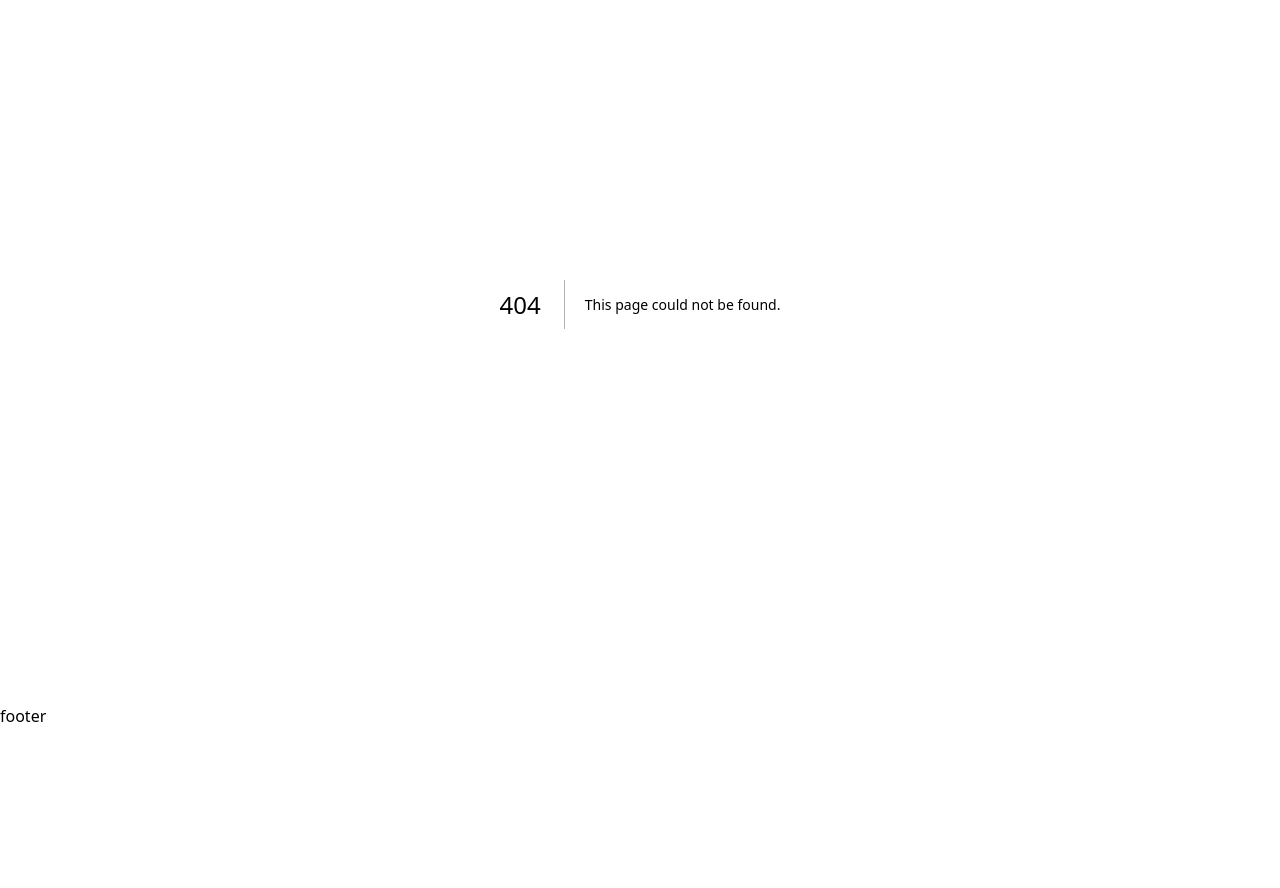
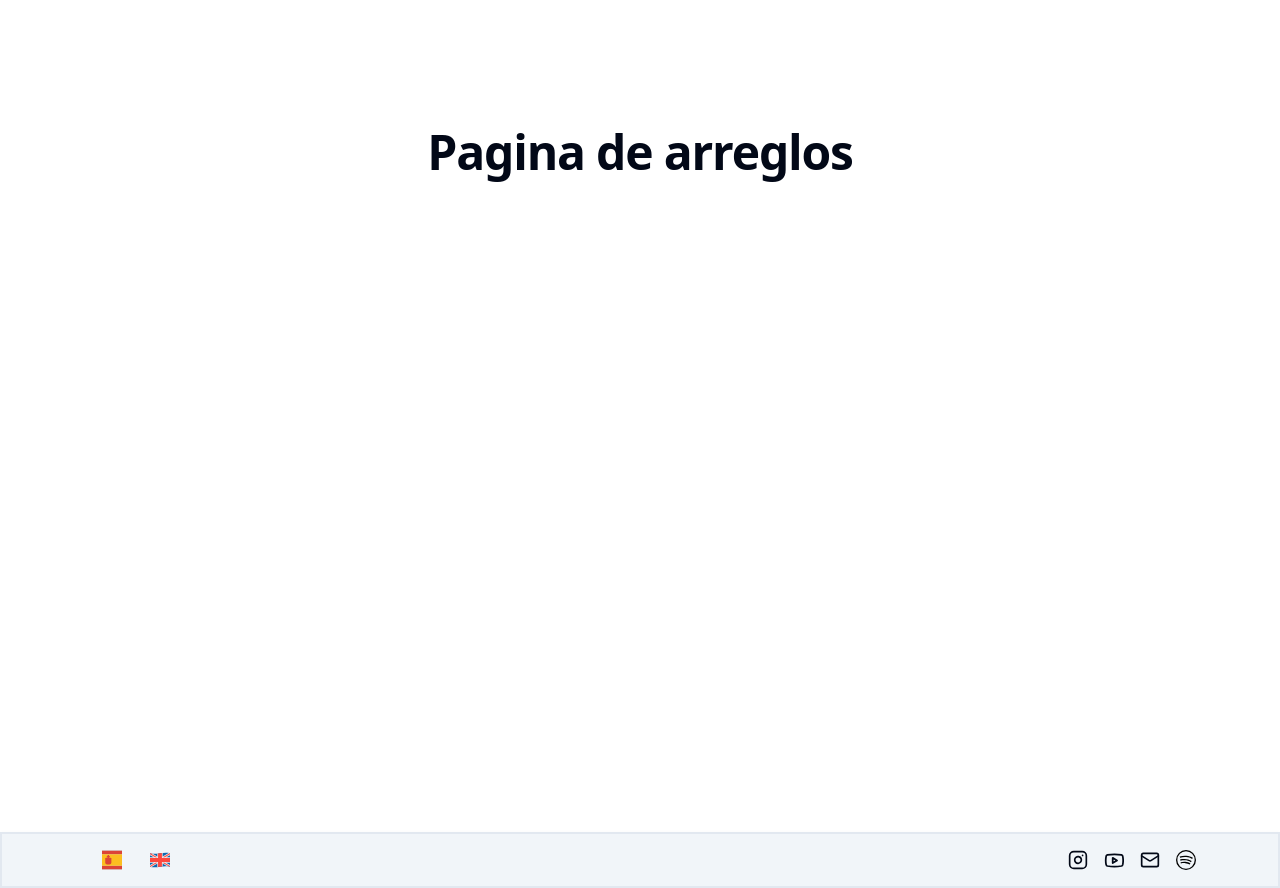
Before and after one commit to GC5355/web-agustin-pardo, a Next.js app: page /arreglos in a window 1280 px wide. Before the commit this address had no page. Shown: the part 182-1070 px from the top of the page. Before the commit the page ends 910 px from the top, so only its background shows below. Built offline with nearby package versions, Linux system fonts and the light colour scheme.

Commit message:
pasaje proyecto done

```diff
--- /dev/null
+++ b/src/app/arreglos/layout.tsx
@@ -0,0 +1,24 @@
+import React, { type ReactNode } from 'react'
+import { type Metadata } from 'next'
+
+
+interface LayoutProps {
+  children: ReactNode
+}
+
+export const metadata: Metadata = {
+  title: `ARREGLOS`,
+  description:
+    'Contacto vía email y WhatsApp con la Asociación Vegana del Uruguay.',
+}
+
+export default function layout({ children }: LayoutProps) {
+  return (
+    <div>
+      <h1 className='my-10 text-center text-5xl font-extrabold tracking-tight'>
+        Arreglos
+      </h1>
+      {children}
+    </div>
+  )
+}
--- /dev/null
+++ b/src/app/arreglos/page.tsx
@@ -0,0 +1,11 @@
+export default function arreglos() {
+  return (
+    <main className="flex min-h-screen flex-col items-center justify-between p-24 ">
+      <div>
+        <h1 className="scroll-m-20 text-4xl font-extrabold tracking-tight lg:text-5xl">
+          Pagina de arreglos
+        </h1>
+      </div>
+    </main>
+  );
+}
--- /dev/null
+++ b/src/app/composicion/layout.tsx
@@ -0,0 +1,24 @@
+import React, { type ReactNode } from 'react'
+import { type Metadata } from 'next'
+
+
+interface LayoutProps {
+  children: ReactNode
+}
+
+export const metadata: Metadata = {
+  title: `Composición`,
+  description:
+    'Composiciones de Agustín Pardo.',
+}
+
+export default function layout({ children }: LayoutProps) {
+  return (
+    <div>
+      <h1 className='my-10 text-center text-5xl font-extrabold tracking-tight'>
+        Composiciones
+      </h1>
+      {children}
+    </div>
+  )
+}
--- /dev/null
+++ b/src/app/composicion/page.tsx
@@ -0,0 +1,13 @@
+import React from 'react'
+
+export default function composicion() {
+    return (
+      <main className="flex min-h-screen flex-col items-center justify-between p-24 ">
+        <div>
+          <h1 className="scroll-m-20 text-4xl font-extrabold tracking-tight lg:text-5xl">
+            Pagina de composiciones
+          </h1>
+        </div>
+      </main>
+    );
+  }
--- /dev/null
+++ b/src/app/direccion/layout.tsx
@@ -0,0 +1,24 @@
+import React, { type ReactNode } from 'react'
+import { type Metadata } from 'next'
+
+
+interface LayoutProps {
+  children: ReactNode
+}
+
+export const metadata: Metadata = {
+  title: `Dirección`,
+  description:
+    'Direcciones de Agustín Pardo.',
+}
+
+export default function layout({ children }: LayoutProps) {
+  return (
+    <div>
+      <h1 className='my-10 text-center text-5xl font-extrabold tracking-tight'>
+        Direcciones
+      </h1>
+      {children}
+    </div>
+  )
+}
--- /dev/null
+++ b/src/app/direccion/page.tsx
@@ -0,0 +1,13 @@
+import React from 'react'
+
+export default function direccion() {
+    return (
+      <main className="flex min-h-screen flex-col items-center justify-between p-24 ">
+        <div>
+          <h1 className="scroll-m-20 text-4xl font-extrabold tracking-tight lg:text-5xl">
+            Pagina de direcciones
+          </h1>
+        </div>
+      </main>
+    );
+  }
--- a/src/components/footer.tsx
+++ b/src/components/footer.tsx
@@ -1,8 +1,39 @@
 import React from 'react'
+
+import Link from 'next/link'
+//import {logoIg} from '../../../public'
+import { Icons } from '@/constants/icons';
+
 
 const footer = () => {
   return (
-    <div>footer</div>
+    <div className=' grid grid-cols-5 bottom-0 bg-slate-100 border-2 drop-shadow-md py-4 pr-5'>
+      <div className='flex pl-4 '>
+        <span className='flex grow justify-center  space-x-7'>
+          <Icons.espanol />
+          <Icons.ingles />
+        </span>
+      </div>
+
+      <div className='flex space-x-4 col-start-5 justify-center content-center'>
+        <Link target="_blank" rel="noopener noreferrer" href='https://www.instagram.com/agus_pardo_motz/'>
+          <Icons.instagram />
+        </Link>
+        <Link target="_blank" rel="noopener noreferrer" href='https://www.youtube.com/@agustinpardomotz405'>
+          <Icons.youtube />
+        </Link>
+        <a href='mailto:agustin.pardo@utec.edu.uy '>
+          <Icons.email />
+        </a>
+        <Link target="_blank" rel="noopener noreferrer" href='https://open.spotify.com/intl-es/artist/1X2qrkyb7rO4HeIqraB5jM?si=uOg1bkneQbmGjbhIXWve7A'>
+          <Icons.spotify />
+        </Link>
+      </div>
+      <div>
+      </div>
+    </div>
+
+
   )
 }
 
```
